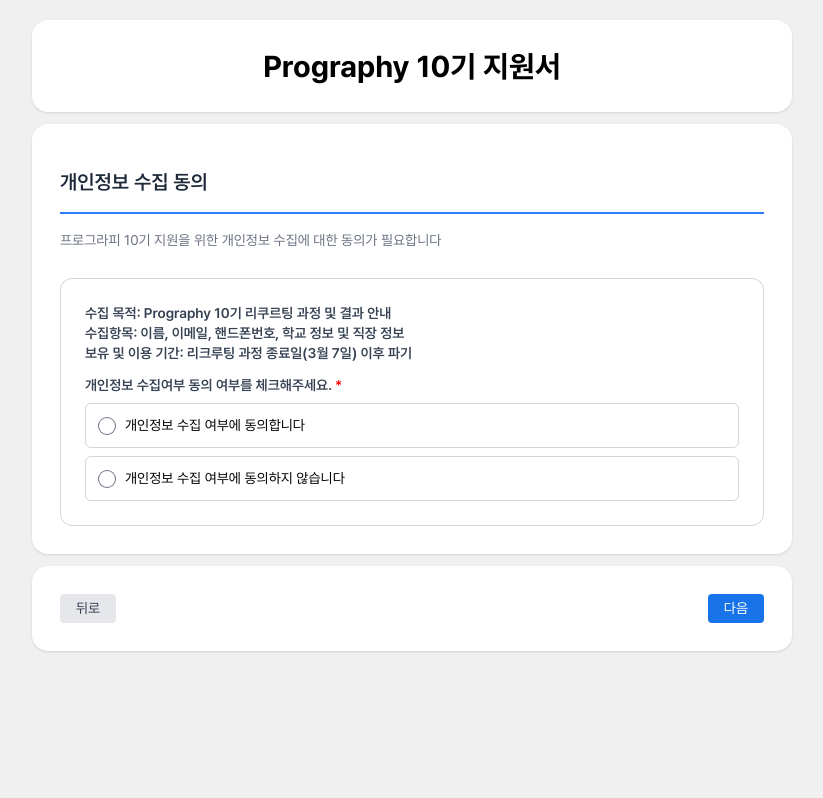
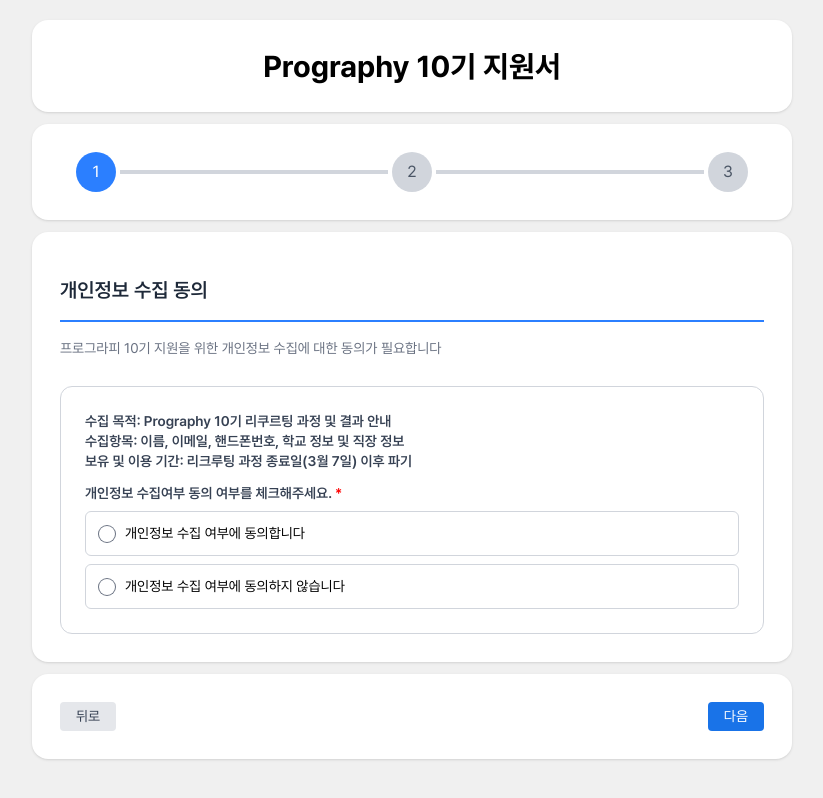
Before and after one commit to gominzip/prography-10th-frontend, a React (Vite) app: page /recruit-form in a window 1280 px wide. Shown: the whole page, without its empty margins (228-1051 px from the left). Built offline with nearby package versions, Linux system fonts and the light colour scheme.

Commit message:
feat: 폼 프로그래스바 및 컨펌모달 추가

```diff
--- a/src/components/ConfirmModal.tsx
+++ b/src/components/ConfirmModal.tsx
@@ -33,7 +33,7 @@
 
         {/* 모달 바디 */}
         <div className="w-full mb-6">
-          <p className="text-sm text-gray-600 text-center">{description}</p>
+          <p className="text-sm text-gray-600 text-center whitespace-pre-line">{description}</p>
         </div>
 
         {/* 모달 푸터 */}
--- a/src/pages/RecruitFunnelPage/components/Form.tsx
+++ b/src/pages/RecruitFunnelPage/components/Form.tsx
@@ -4,7 +4,10 @@
 import { ApplicationInfoStep, BasicInfoStep, CompleteStep, ConsentStep } from './steps';
 import { FormDataSchema } from '@/lib/schema';
 import type { Inputs } from '@/types/form';
-import { Box, Button } from '@/components';
+import { Box, Button, ConfirmModal } from '@/components';
+import clsx from 'clsx';
+import { useModal } from '@/hooks/useModal';
+import { transformFormData } from '@/utils/transformFormData';
 
 function Form() {
   const [, setPreviousStep] = useState(0);
@@ -12,17 +15,20 @@
   const [showError, setShowError] = useState(false);
   const [isSubmitted, setIsSubmitted] = useState(false);
 
+  const { isOpen, closeModal, openModal } = useModal();
+
   const {
     register,
     handleSubmit,
     trigger,
+    getValues,
     formState: { errors }
-  } = useForm<Inputs>({ mode: 'onTouched', resolver: zodResolver(FormDataSchema) });
+  } = useForm<Inputs>({ mode: 'onChange', resolver: zodResolver(FormDataSchema) });
 
   const steps = [
     { id: 1, name: '개인정보 수집 동의', component: ConsentStep, fields: ['consent'] },
     { id: 2, name: '기본 정보', component: BasicInfoStep, fields: ['name', 'email', 'phone'] },
-    { id: 3, name: '지원 정보', component: ApplicationInfoStep, fields: ['selectedOption'] }
+    { id: 3, name: '지원 정보', component: ApplicationInfoStep, fields: ['part'] }
   ] as const;
 
   type FieldName = keyof Inputs;
@@ -50,7 +56,8 @@
     if (!isValid) return;
 
     if (currentStep === steps.length - 1) {
-      handleSubmit(processForm)();
+      openModal();
+
       return;
     }
 
@@ -71,8 +78,27 @@
 
   return (
     <>
+      <Box>
+        <div className="flex items-center justify-between w-full max-w-2xl mx-auto gap-1">
+          {steps.map((_, index) => (
+            <>
+              {index > 0 && <div className={`h-1 flex-1 ${index <= currentStep ? 'bg-blue-500' : 'bg-gray-300'}`} />}
+
+              <div
+                className={clsx(
+                  'w-10 h-10 flex items-center justify-center rounded-full text-base transition-all',
+                  index <= currentStep ? 'bg-blue-500 text-white' : 'bg-gray-300 text-gray-600'
+                )}
+              >
+                {index + 1}
+              </div>
+            </>
+          ))}
+        </div>
+      </Box>
+
       {!isSubmitted && (
-        <form onSubmit={handleSubmit(processForm)}>
+        <form>
           <CurrentComponent register={register} errors={errors} showError={showError} />
         </form>
       )}
@@ -85,6 +111,17 @@
       )}
 
       {isSubmitted && <CompleteStep />}
+
+      {isOpen && (
+        <ConfirmModal
+          title="제출 전 확인해주세요!"
+          description={transformFormData(getValues())}
+          leftBtnText="취소"
+          rightBtnText="제출"
+          rightBtnAction={() => handleSubmit(processForm)()}
+          closeModal={closeModal}
+        />
+      )}
     </>
   );
 }
```
